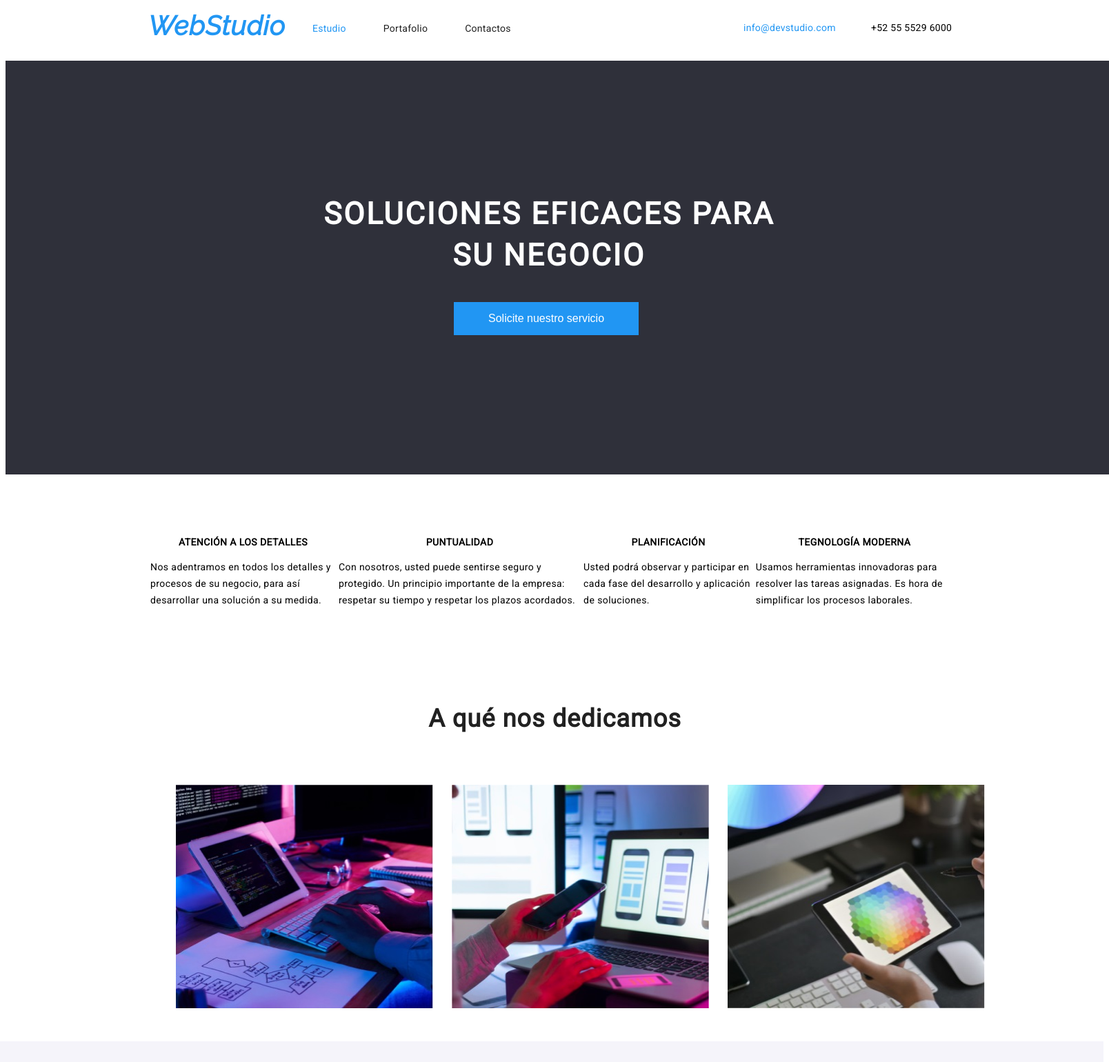
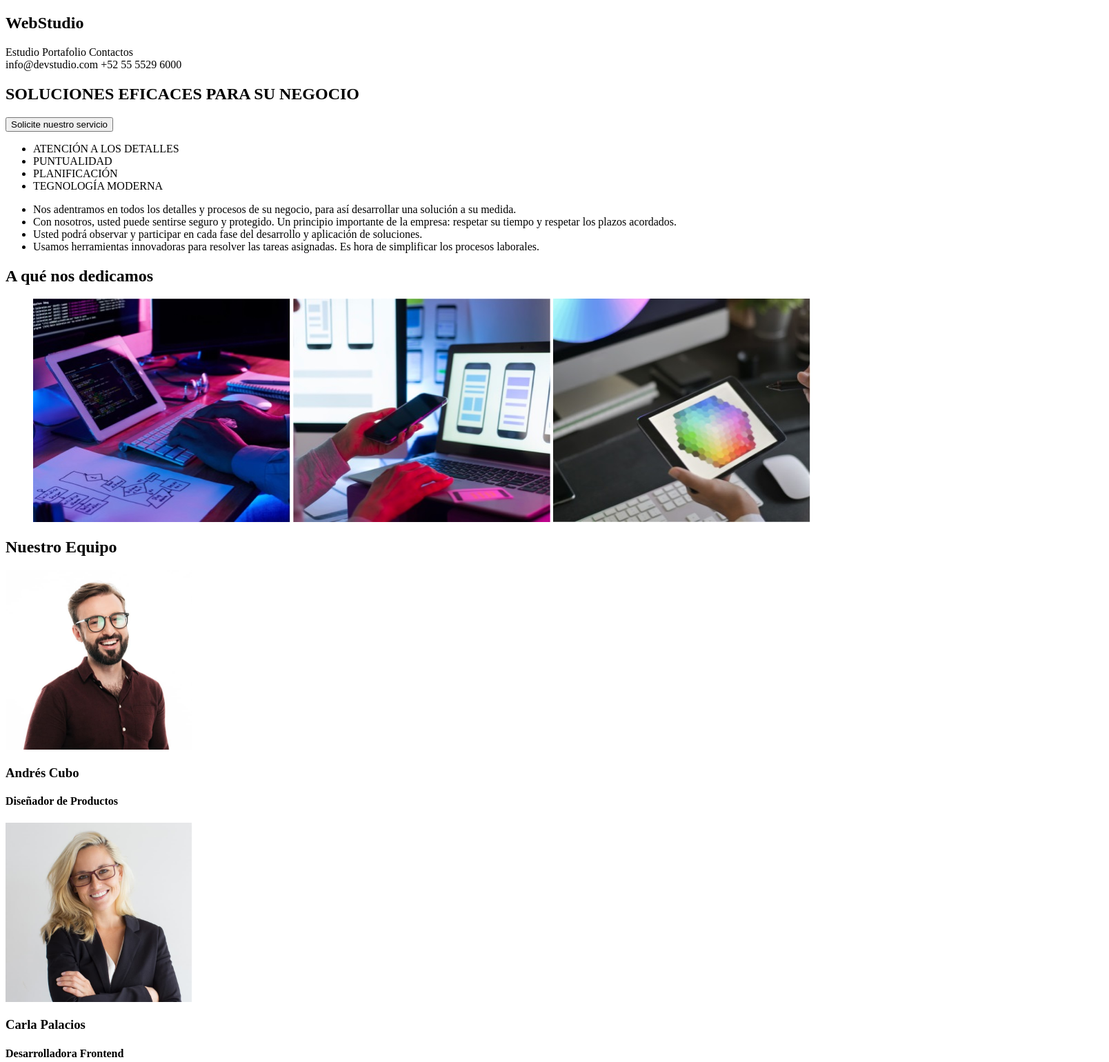
Before and after one commit to sergioing1000/goit-markup-hw-01, a plain HTML site: page index.html in a window 1280 px wide. Shown: the top 1540 px of the page at 69% size, 1608 px wide, since content can reach past the window. Drawn offline with Linux system fonts and the light colour scheme.

Commit message:
modified:   README.md 	renamed:    images/imagen1.jpg -> images/img1.jpg 	renamed:    images/imagen2.jpg -> images/img2.jpg 	renamed:    images/imagen3.jpg -> images/img3.jpg 	renamed:    images/equipo1.jpg -> images/teammember1.jpg 	renamed:    images/equipo2.jpg -> images/teammember2.jpg 	renamed:    images/equipo3.jpg -> images/teammember3.jpg 	renamed:    images/equipo4.jpg -> images/teammember4.jpg 	modified:   index.html 	deleted:    styles/styles.css

```diff
--- a/index.html
+++ b/index.html
@@ -5,8 +5,6 @@
         <meta http-equiv="X-UA-Compatible" content="IE=edge">
         <meta name="viewport" content="width=device-width, initial-scale=1.0">
         <title>homework #1</title>
-        <link rel="stylesheet" href="./styles/styles.css">
-        <link href="https://fonts.googleapis.com/css2?family=Raleway:ital@1&family=Roboto&display=swap" rel="stylesheet">
 </head>
 <body>
     <main class="principal">
@@ -37,32 +35,28 @@
 
         </section>
 
-        <table class="tabla-features">
-                <thead class="table-header">
-                    <tr>
-                        <th >ATENCIÓN A LOS DETALLES</th>
-                        <th>PUNTUALIDAD</th>
-                        <th>PLANIFICACIÓN</th>
-                        <th>TEGNOLOGÍA MODERNA</th>
-                    </tr>
-                </thead>
-                <tbody class="table-features-body">
-                    <tr>
-                        <td>Nos adentramos en todos los detalles y procesos de su negocio, para así desarrollar una solución a su medida.</td>
-                        <td>Con nosotros, usted puede sentirse seguro y protegido. Un principio importante de la empresa: respetar su tiempo y
-                        respetar los plazos acordados.</td>
-                        <td>Usted podrá observar y participar en cada fase del desarrollo y aplicación de soluciones.</td>
-                        <td>Usamos herramientas innovadoras para resolver las tareas asignadas. Es hora de simplificar los procesos laborales.</td>
-                    </tr>
-                </tbody>
-        </table>
+        <section class="tabla-features">
+                <ul class="table-header">
+                    <li>ATENCIÓN A LOS DETALLES</li>
+                    <li>PUNTUALIDAD</li>
+                    <li>PLANIFICACIÓN</li>
+                    <li>TEGNOLOGÍA MODERNA</li>
+                </ul>
+                <ul class="table-features-body">
+                    <li>Nos adentramos en todos los detalles y procesos de su negocio, para así desarrollar una solución a su medida.</td>
+                    <li>Con nosotros, usted puede sentirse seguro y protegido. Un principio importante de la empresa: respetar su tiempo y
+                    respetar los plazos acordados.</td>
+                    <li>Usted podrá observar y participar en cada fase del desarrollo y aplicación de soluciones.</td>
+                    <li>Usamos herramientas innovadoras para resolver las tareas asignadas. Es hora de simplificar los procesos laborales.</td>
+                </ul>
+        </section>
 
         <section class="a-que-nos-dedicamos">
             <h2 class="a-que-nos-dedicamos-titulo"> A qué nos dedicamos</h2>
                 <ul class="a-que-nos-dedicamos-ulist">
-                    <img class="imagen1" src="./images/imagen1.jpg" alt="imagen1 - A que nos dedicamos" width="373">
-                    <img class="imagen2" src="./images/imagen2.jpg" alt="imagen2 - A que nos dedicamos" width="373">
-                    <img class="imagen3" src="./images/imagen3.jpg" alt="imagen3 - A que nos dedicamos" width="373">
+                    <img class="imagen1" src="./images/img1.jpg" alt="imagen1 - A que nos dedicamos" width="373">
+                    <img class="imagen2" src="./images/img2.jpg" alt="imagen2 - A que nos dedicamos" width="373">
+                    <img class="imagen3" src="./images/img3.jpg" alt="imagen3 - A que nos dedicamos" width="373">
                 </ul>
         </section>
 
@@ -70,22 +64,22 @@
             <h2 class="nuestro-equipo-titulo"> Nuestro Equipo </h2>
             <section class="equipo">
                 <section class="equipo1">
-                    <img src="./images/equipo1.jpg" alt="Foto equipo1" width="270">
+                    <img src="./images/teammember1.jpg" alt="Foto equipo1" width="270">
                     <h3 class="nombre"> Andrés Cubo </h3>
                     <h4 class="posicion"> Diseñador de Productos </h4>
                 </section>
                 <section class="equipo2">
-                    <img src="./images/equipo2.jpg" alt="Foto equipo2" width="270">
+                    <img src="./images/teammember2.jpg" alt="Foto equipo2" width="270">
                     <h3 class="nombre"> Carla Palacios </h3>
                     <h4 class="posicion"> Desarrolladora Frontend </h4>
                 </section>
                 <section class="equipo3">
-                    <img src="./images/equipo3.jpg" alt="Foto equipo3" width="270">
+                    <img src="./images/teammember3.jpg" alt="Foto equipo3" width="270">
                     <h3 class="nombre"> Mario Dorado </h3>
                     <h4 class="posicion"> Marketing </h4>
                 </section>
                 <section class="equipo4">
-                    <img src="./images/equipo4.jpg" alt="Foto equipo4" width="270">
+                    <img src="./images/teammember4.jpg" alt="Foto equipo4" width="270">
                     <h3 class="nombre"> Pablo Mijangos </h3>
                     <h4 class="posicion"> Diseñador IU </h4>
                 </section>
--- a/styles/styles.css
+++ /dev/null
@@ -1,413 +0,0 @@
-
-.principal {
-
-    /* display: flex;
-    flex-direction: column; */
-    display: inline-block;
-}
-.encabezado{
-
-    width: 1600px;
-    height: 80px ;
-    border-color: blue;
-
-}
-
-.estudio-web1{
-
-    position: absolute;
-    width: 145px;
-    height: 31px;
-    left: 215px;
-    top: -10px;
-
-    font-family: Raleway;
-    font-size: 26px;
-    font-weight: 700;
-    line-height: 31px;
-    letter-spacing: 0.03em;
-    text-align: right;
-
-    color:  #2196F3;
-
-}
-
-.menu-nav{
-    position: absolute;
-    width: 288px;
-    height: 16px;
-    left: 453px;
-    top: 32px;
-}
-.enlace-activo{
-
-    font-family: Roboto;
-    font-size: 14px;
-    font-weight: 500;
-    line-height: 16px;
-    letter-spacing: 0.02em;
-    text-align: left;
-
-    color: #2196F3;
-
-}
-.portafolio{
-
-    margin-left: 50px;
-
-    font-family: Roboto;
-    font-size: 14px;
-    font-weight: 500;
-    line-height: 16px;
-    letter-spacing: 0.02em;
-    text-align: left;
-
-    color: #212121;
-}
-.contactos{
-
-    margin-left: 50px;
-
-    font-family: Roboto;
-    font-size: 14px;
-    font-weight: 500;
-    line-height: 16px;
-    letter-spacing: 0.02em;
-    text-align: left;
-
-    color: #212121;
-
-}
-.correo-electronico{
-
-    position: absolute;
-    width: 135px;
-    height: 16px;
-    left: 1078px;
-    top: 32px;
-
-    font-family: Roboto;
-    font-size: 14px;
-    font-weight: 500;
-    line-height: 16px;
-    letter-spacing: 0.02em;
-    text-align: left;
-
-    color: #2196F3;
-}
-.telefono{
-    position: absolute;
-    width: 118px;
-    height: 16px;
-    left: 1263px;
-    top: 32px;
-
-    font-family: Roboto;
-    font-size: 14px;
-    font-weight: 500;
-    line-height: 16px;
-    letter-spacing: 0.02em;
-    text-align: left;
-}
-.titulo{
-
-        height: 600px;
-        width: 1600px;
-
-        background-color: #2F303A;
-
-        display: flex;
-        flex-direction: row-reverse;
-
-        display: inline-block;
-
-}
-.button {
-        background-color: #2196F3;;
-
-        border: none;
-        color: white;
-        padding: 15px 50px;
-        text-align: center;
-        text-decoration: none;
-        display: inline-block;
-        font-size: 16px;
-        margin: 350px 650px;
-        cursor: pointer;
-}
-.texto-titulo{
-
-        margin: 0;
-        position: absolute;
-
-        height: 120px;
-        width: 696px;
-        left: 448px;
-        top: 280px;
-        border-radius: 50px;
-
-        font-family: Roboto;
-        font-size: 44px;
-        font-weight: 900;
-        line-height: 60px;
-        letter-spacing: 0.06em;
-        text-align: center;
-
-        color: #FFFFFF;
-
-}
-.boton{
-
-    margin: 350px 670px 200px 669px;
-    display: inline-flex;
-}
-.tabla-features{
-    position: absolute;
-    width: 1170px;
-    height: 122px;
-    left: 215px;
-    top: 775px;
-}
-
-.table-header{
-    font-family: Roboto;
-    font-size: 14px;
-    font-weight: 700;
-    line-height: 16px;
-    letter-spacing: 0.03em;
-    text-align: center;
-}
-
-.table-features-body{
-    font-family: Roboto;
-    font-size: 14px;
-    font-weight: 400;
-    line-height: 24px;
-    letter-spacing: 0.03em;
-    text-align: left;
-}
-.a-que-nos-dedicamos{
-
-    display: inline-block;
-
-    position: absolute;
-    /* width: 1173.16px; */
-    width: 1220.16px;
-    height: 425px;
-    /* left: 215px; */
-    left: 215px;
-    top: 991px;
-
-
-}
-.a-que-nos-dedicamos-titulo{
-
-    margin-left: 404px;
-    margin-right: 397px;
-    margin-bottom: 55px ;
-    width: 371.15px;
-    height: 46.24px;
-
-
-    font-family: 'Roboto';
-    font-style: normal;
-    font-weight: 700;
-    font-size: 36px;
-    line-height: 42px;
-    text-align: center;
-    letter-spacing: 0.03em;
-
-    color: #212121;
-}
-.a-que-nos-dedicamos-ulist
-{
-    display: inline-block;
-    list-style-type: none;
-}
-.imagen1{
-    display: inline-block;
-    width: 373px;
-    height: 323.7px;
-}
-.imagen2 {
-    display: inline-block;
-    margin-left: 23px;
-    width: 373px;
-    height: 323.7px;
-}
-.imagen3 {
-    display: inline-block;
-    margin-left: 23px;
-    width: 373px;
-    height: 323.7px;
-}
-
-.nuestro-equipo{
-    display: block;
-
-    position: absolute;
-    width: 1600px;
-    height: 648px;
-    left: 0px;
-    top: 1510px;
-
-    background-color: #F5F4FA;
-}
-.nuestro-equipo-titulo{
-
-    position: absolute;
-    width: 263px;
-    height: 42px;
-    left: 669px;
-    top: 94px;
-
-    font-family: 'Roboto';
-    font-style: normal;
-    font-weight: 700;
-    font-size: 36px;
-    line-height: 42px;
-    text-align: center;
-    letter-spacing: 0.03em;
-
-    color: #212121;
-}
-.equipo{
-    text-align: center;
-}
-.equipo1{
-    display: inline-block;
-    position: absolute;
-    width: 270px;
-    height: 368px;
-    left: 208px;
-    top: 186px;
-
-    background: #FFFFFF;
-
-    box-shadow: 0px 1px 3px rgba(0, 0, 0, 0.12), 0px 1px 1px rgba(0, 0, 0, 0.14), 0px 2px 1px rgba(0, 0, 0, 0.2);
-    border-radius: 0px 0px 4px 4px;
-}
-
-.equipo2{
-    display: inline-block;
-    position: absolute;
-    width: 270px;
-    height: 368px;
-    left: 515px;
-    top: 186px;
-
-    background: #FFFFFF;
-
-    box-shadow: 0px 1px 3px rgba(0, 0, 0, 0.12), 0px 1px 1px rgba(0, 0, 0, 0.14), 0px 2px 1px rgba(0, 0, 0, 0.2);
-    border-radius: 0px 0px 4px 4px;
-}
-
-.equipo3{
-    display: inline-block;
-    position: absolute;
-    width: 270px;
-    height: 368px;
-    left: 822px;
-    top: 186px;
-
-    background: #FFFFFF;
-
-    box-shadow: 0px 1px 3px rgba(0, 0, 0, 0.12), 0px 1px 1px rgba(0, 0, 0, 0.14), 0px 2px 1px rgba(0, 0, 0, 0.2);
-    border-radius: 0px 0px 4px 4px;
-}
-.equipo4 {
-    display: inline-block;
-    position: absolute;
-    width: 270px;
-    height: 368px;
-    left: 1129px;
-    top: 186px;
-
-    background: #FFFFFF;
-
-    box-shadow: 0px 1px 3px rgba(0, 0, 0, 0.12), 0px 1px 1px rgba(0, 0, 0, 0.14), 0px 2px 1px rgba(0, 0, 0, 0.2);
-    border-radius: 0px 0px 4px 4px;
-}
-.nombre{
-    position: absolute;
-    /* width: 97px; */
-    height: 19px;
-    left: 87px;
-    top: 290px;
-
-    font-family: 'Roboto';
-    font-style: normal;
-    font-weight: 500;
-    font-size: 16px;
-    line-height: 19px;
-    /* identical to box height */
-
-    text-align: center;
-    letter-spacing: 0.03em;
-
-    color: #212121;
-}
-.posicion{
-    position: absolute;
-    /* width: 181px; */
-    height: 19px;
-    left: 45px;
-    top: 319px;
-
-    font-family: 'Roboto';
-    font-style: normal;
-    font-weight: 400;
-    font-size: 16px;
-    line-height: 19px;
-
-    text-align: center;
-    letter-spacing: 0.02em;
-    color: #757575;
-}
-.base{
-
-    position: absolute;
-    width: 1600px;
-    height: 252px;
-    left: 0px;
-    top: 2158px;
-
-    background-color: #2F303A;
-}
-.estudio-web2 {
-
-    position: absolute;
-    width: 145px;
-    height: 31px;
-    left: 205px;
-    top: 40px;
-
-    font-family: Raleway;
-    font-size: 26px;
-    font-weight: 700;
-    line-height: 31px;
-    letter-spacing: 0.03em;
-    text-align: right;
-
-    color: #2196F3;
-
-}
-.direccion{
-    position: absolute;
-    width: 231px;
-    height: 21px;
-    left: 215px;
-    top: 100px;
-
-    font-family: 'Roboto';
-    font-style: normal;
-    font-weight: 400;
-    font-size: 14px;
-    line-height: 24px;
-    /* or 171% */
-
-    letter-spacing: 0.03em;
-
-    color: #FFFFFF;
-
-}
```
Also changed, not shown: images/img1.jpg (renamed from images/imagen1.jpg), images/img2.jpg (renamed from images/imagen2.jpg), images/img3.jpg (renamed from images/imagen3.jpg), images/teammember1.jpg (renamed from images/equipo1.jpg), images/teammember2.jpg (renamed from images/equipo2.jpg), images/teammember3.jpg (renamed from images/equipo3.jpg), images/teammember4.jpg (renamed from images/equipo4.jpg), 1 other file.
